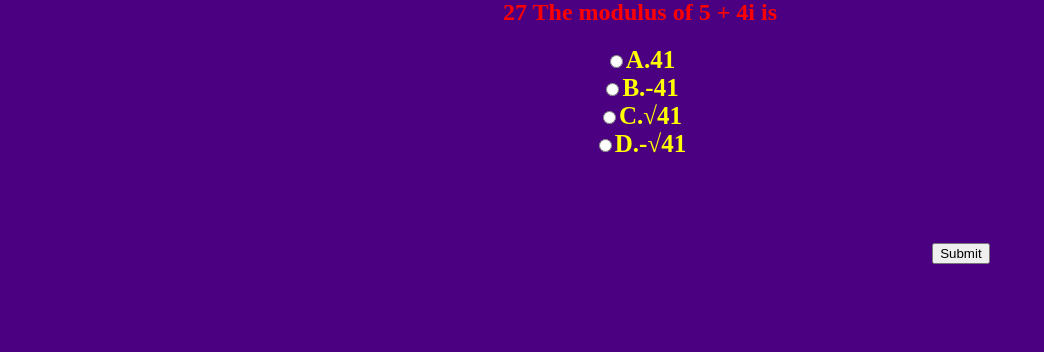
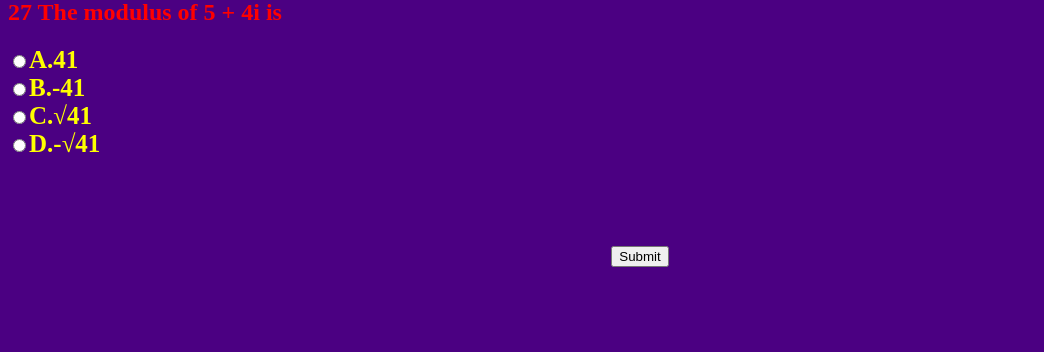
Before and after one commit to Udhv/ssgmaths, a Flask app: page / in a window 1280 px wide. Shown: the part 5707-6059 px from the top of the page, without its empty margins (0-1044 px from the left). After the commit the page ends 5974 px from the top, so only its background shows below. Run offline with Flask 2, Linux system fonts and the light colour scheme.

Commit message:
Update quiz.html

```diff
--- a/templates/quiz.html
+++ b/templates/quiz.html
@@ -9,7 +9,7 @@
  			h3	 {color: yellow;}
 			h1   {text-align: center;
 				   color: red;}
-			form {text-align: center;}
+			p   {text-align: center;}
 	</style>
 </head>
 <body>
@@ -34,7 +34,7 @@
 
 			<br><br>
 
-		<pre>                                                                                   <input type="submit" name=" submitform" value="Submit">
+			<p><input type="submit" name=" submitform" value="Submit"></p>
 		</form>
 
 
```
